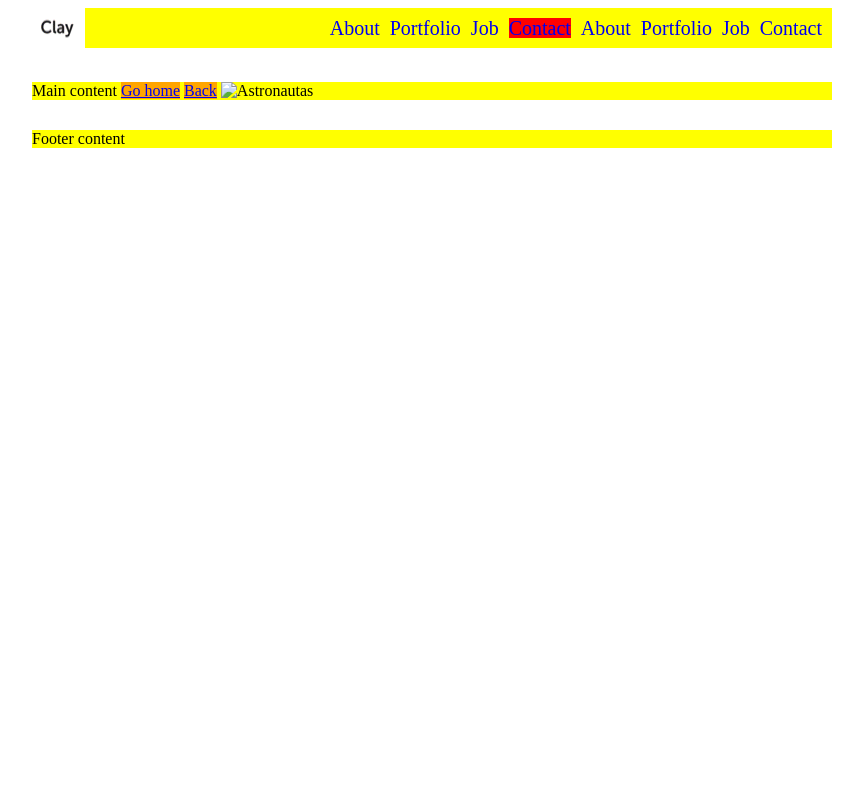
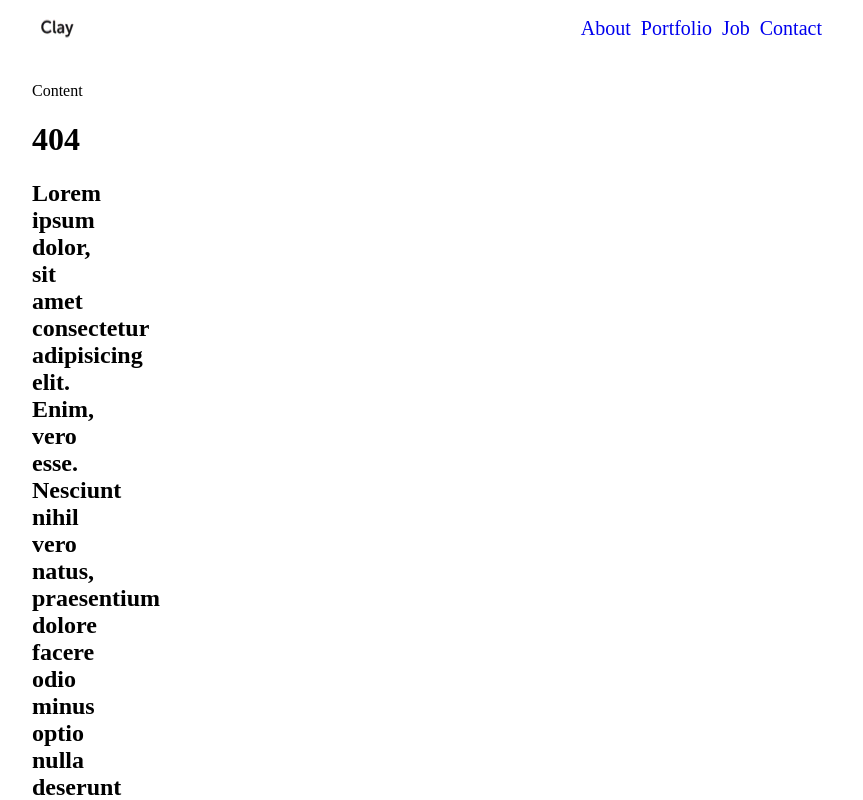
Before and after one commit to arturasdanielius/4-astronautas, a website: page index.html in a window 1280 px wide. Shown: the top 800 px of the page, without its empty margins (208-1071 px from the left). Drawn offline with Linux system fonts and the light colour scheme.

Commit message:
Main content

```diff
--- a/css/main.css
+++ b/css/main.css
@@ -5,41 +5,36 @@ footer {
     width: 800px;
     margin-bottom: 30px;
     margin-left: calc(50% - 400px);
-    background-color: yellow;
-
 }
 
-header > img {
+header>img {
     float: left;
-
 }
 
-nav > a {
+nav>a {
     float: left;
     margin-right: 10px;
     font-size: 20px;
     line-height: 20px;
     text-decoration: none;
-
 }
 
 nav {
-
     margin-top: 10px;
     float: right;
-
 }
 
-nav > a:nth-of-type(4) {
-    background-color: red;
+nav>a:nth-of-type(4) {}
 
+a {}
+
+
+main>div {
+    width: 40px;
+    float: left;
 }
 
-a {
-
-}
-
-main {}
+div {}
 
 main a {
     background-color: orange
--- a/index.html
+++ b/index.html
@@ -17,18 +17,19 @@
             <a href="#">Portfolio</a>
             <a href="#">Job</a>
             <a href="#">Contact</a>
-            <a href="#">About</a>
-            <a href="#">Portfolio</a>
-            <a href="#">Job</a>
-            <a href="#">Contact</a>
         </nav>
     </header>
 
     <main>
-        Main content
-        <a href="#">Go home</a>
-        <a href="#">Back</a>
-        <img src="#" alt="Astronautas">
+        <div>Content
+        <h1>404</h1>
+        <h2>Lorem ipsum dolor, sit amet consectetur adipisicing elit. Enim, vero esse. Nesciunt nihil vero natus, praesentium dolore facere odio minus optio nulla deserunt quae dignissimos! Autem excepturi culpa consequatur maxime?</h2>
+        <div>
+            <a href="#">Go home</a>
+            <a href="#">Back</a>
+        </div>
+        <img src="./img/astronautas.png" alt="Astronautas">
+        </div>
     </main>
 
     <footer>
```
